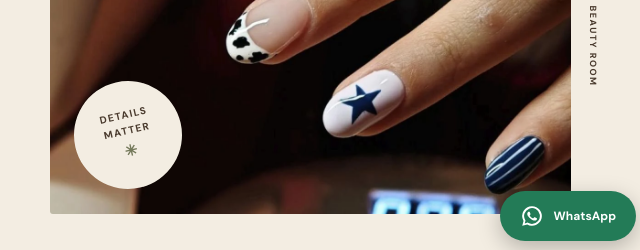
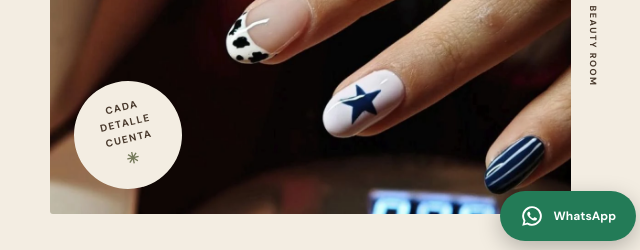
Before and after one commit to ChanChanPNG/MJ-Beauty-Room, a plain HTML site: page index.html in a window 1280 px wide. Shown: the part 535-785 px from the top of the page, 620-1260 px from the left. Drawn offline with nearby package versions, Linux system fonts and the light colour scheme; a web font is replaced by a local one.

Commit message:
Add files via upload

```diff
--- a/index.html
+++ b/index.html
@@ -29,7 +29,7 @@
     <section class="hero" aria-labelledby="hero-heading">
       <div class="wrap hero-grid">
         <div class="hero-copy"><div class="eyebrow"><span class="line"></span> BIENVENIDA A MJ BEAUTY ROOM</div><h1 id="hero-heading">Tu momento.<br><em>Tu espacio.</em><br>Tu belleza.</h1><p>Un lugar para hacer una pausa, consentirte y sentirte tú. Uñas, pestañas y cejas hechas con cariño, especialmente para ti.</p><div class="hero-actions"><a class="btn btn-dark" data-whatsapp="general" href="https://wa.me/522281082392" target="_blank" rel="noopener noreferrer">Agenda por WhatsApp <span aria-hidden="true">↗</span></a><a class="text-link" href="#servicios">Conoce nuestros servicios <span aria-hidden="true">↘</span></a></div><div class="hero-footnote"><span class="tiny-flower">✳</span> CON AMOR, EN COYOACÁN, CDMX</div></div>
-        <div class="hero-art" aria-label="Diseños de uñas realizados por Majo"><div class="hero-frame"><img src="assets/unas-azul.webp" alt="Manicura artística azul con estrellas y detalles delicados realizada por Majo" fetchpriority="high"><span class="image-sticker">DETAILS<br>MATTER <span>✳</span></span></div><div class="hero-vertical">UN RATITO SOLO PARA TI <span>—</span> MJ BEAUTY ROOM</div><div class="hero-orbit" aria-hidden="true">✳</div></div>
+        <div class="hero-art" aria-label="Diseños de uñas realizados por Majo"><div class="hero-frame"><img src="assets/unas-azul.webp" alt="Manicura artística azul con estrellas y detalles delicados realizada por Majo" fetchpriority="high"><span class="image-sticker">CADA<br>DETALLE<br>CUENTA <span>✳</span></span></div><div class="hero-vertical">UN RATITO SOLO PARA TI <span>—</span> MJ BEAUTY ROOM</div><div class="hero-orbit" aria-hidden="true">✳</div></div>
       </div>
     </section>
     <section class="marquee" aria-label="Belleza a tu manera"><div class="marquee-inner" aria-hidden="true">UÑAS <span>✳</span> PESTAÑAS <span>✳</span> CEJAS <span>✳</span> UN MOMENTO PARA TI <span>✳</span> UÑAS <span>✳</span> PESTAÑAS <span>✳</span> CEJAS <span>✳</span></div></section>
```
Also changed, not shown: 1 other file.
